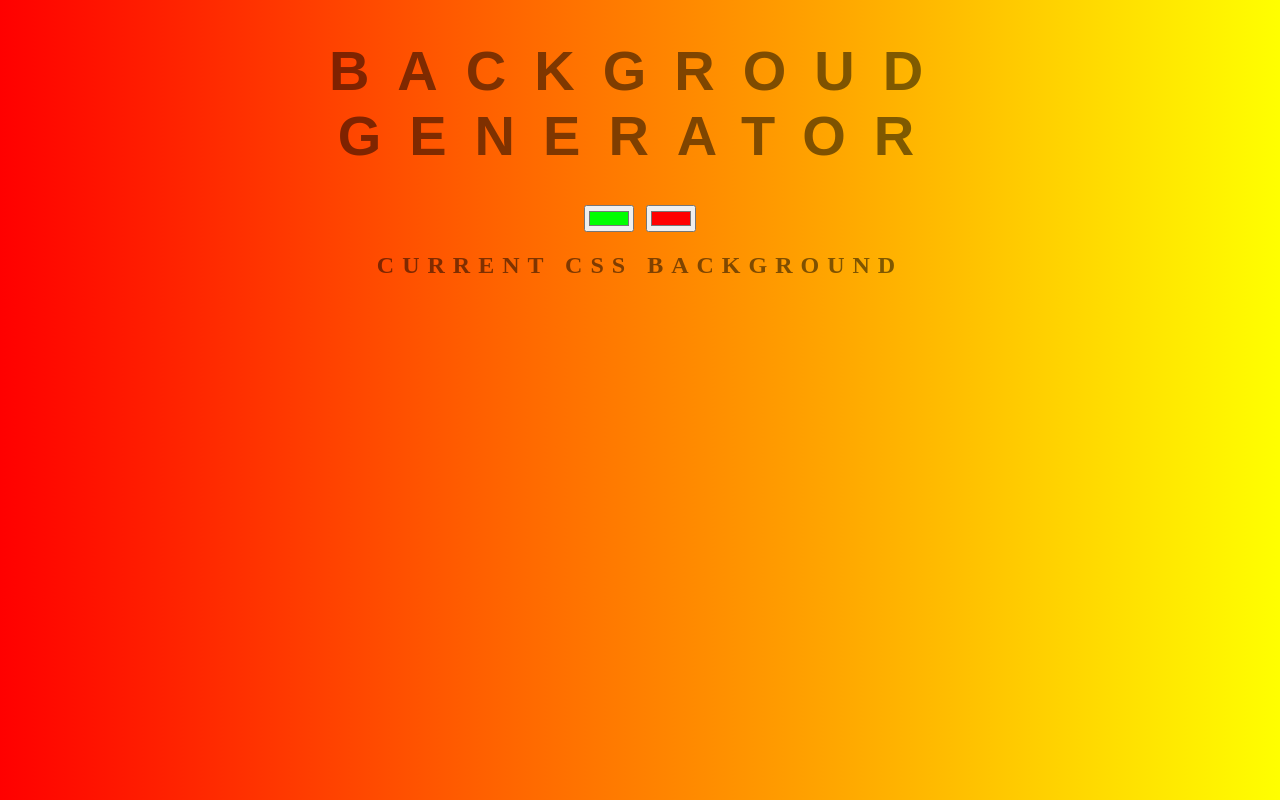
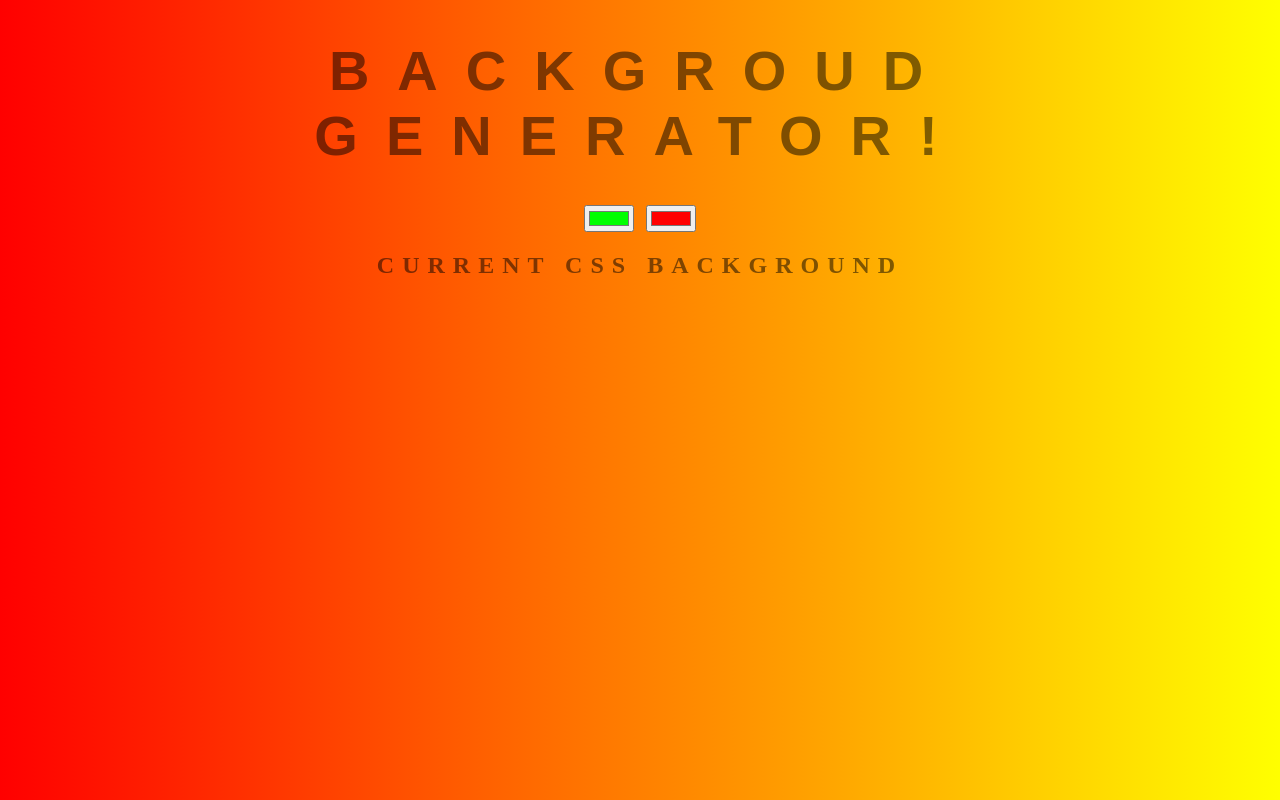
Before and after one commit to adeTunes/background-generator, a plain HTML site: page index.html in a window 1280 px wide. Drawn offline with Linux system fonts and the light colour scheme.

Commit message:
added exclamation

```diff
--- a/index.html
+++ b/index.html
@@ -8,7 +8,7 @@
     <link rel="stylesheet" href="style.css">
 </head>
 <body>
-    <h1>Backgroud Generator</h1>
+    <h1>Backgroud Generator!</h1>
     <input type="color" name="color1" value="#00ff00" id="inputColor1">
     <input type="color" name="color2" value="#ff0000" id="inputColor2">
     <h2>Current CSS Background</h2>
```
